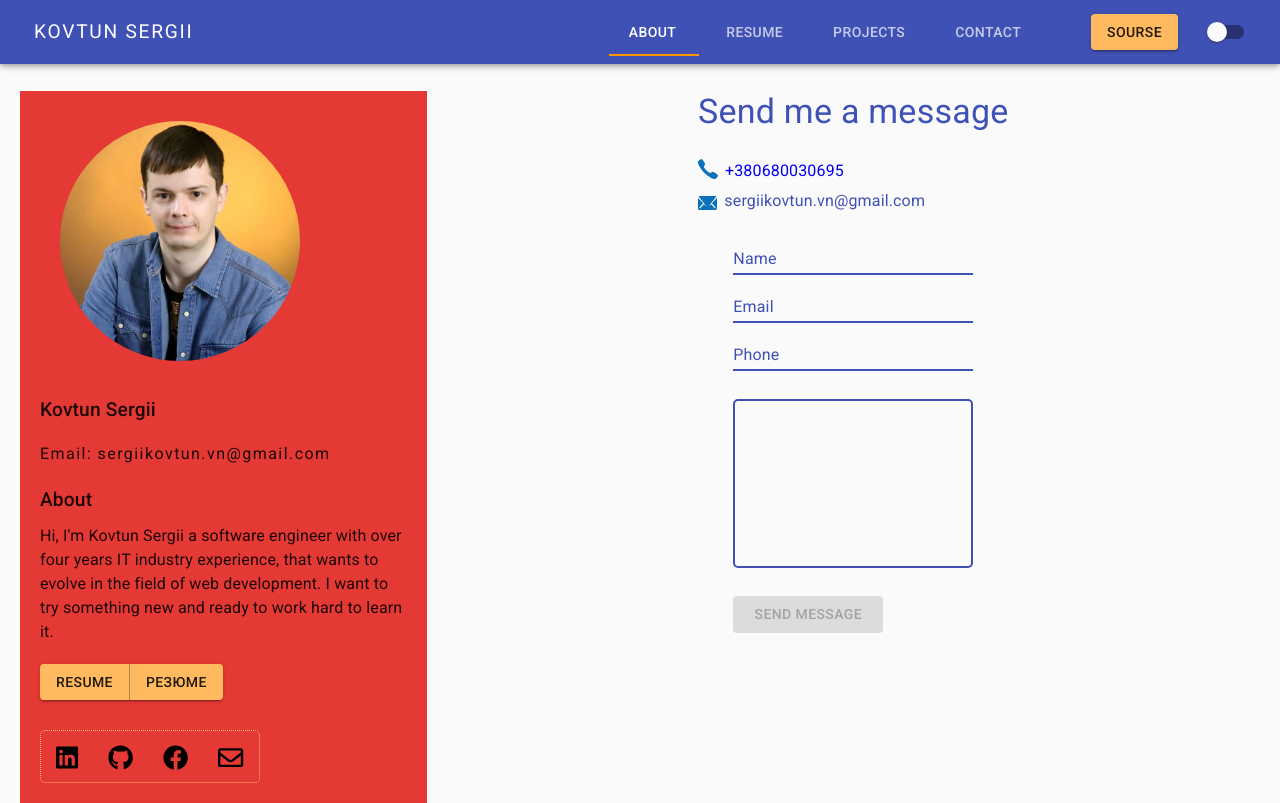
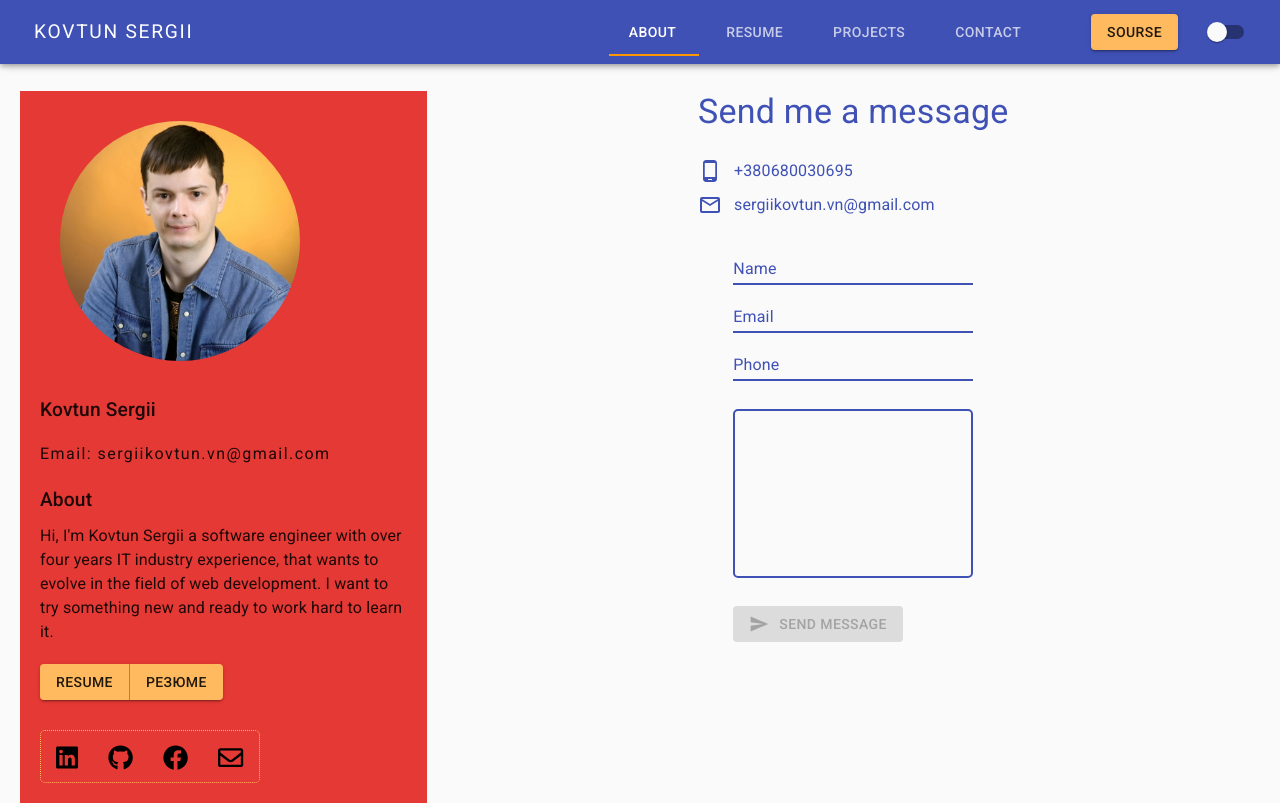
Before and after one commit to SergiiKov/cv, a React (Create React App) app: page /contact in a window 1280 px wide. Built offline with nearby package versions, Linux system fonts and the light colour scheme.

Commit message:
fix pages v3

```diff
--- a/src/App/App.jsx
+++ b/src/App/App.jsx
@@ -1,5 +1,5 @@
 import React from 'react';
-import { Switch, Route } from 'react-router-dom';
+import { BrowserRouter, Route, Switch } from "react-router-dom";
 
 import Header from '../components/header/header.component';
 import HomePage from '../pages/homepage/home-page';
@@ -16,6 +16,7 @@ import Grid from '@material-ui/core/Grid';
 function App() {
   return (
       <React.Fragment>
+             <BrowserRouter>
               <Header />
             <ThemeProvider theme={theme}>
               <Grid container>
@@ -33,6 +34,8 @@ function App() {
                   </Grid>
               </Grid>
               </ThemeProvider>
+             </BrowserRouter>
+
       </React.Fragment>
   );
 }
--- a/src/pages/contact/contact-page.jsx
+++ b/src/pages/contact/contact-page.jsx
@@ -10,18 +10,16 @@ import TextField from '@material-ui/core/TextField';
 import CircularProgress from '@material-ui/core/CircularProgress';
 import Snackbar from '@material-ui/core/Snackbar';
 
-import phoneIcon from '../../img/phone.svg';
-import emailIcon from '../../img/email.svg';
+import MailOutlineIcon from '@material-ui/icons/MailOutline';
+import PhoneAndroidIcon from '@material-ui/icons/PhoneAndroid';
+import SendIcon from '@material-ui/icons/Send';
+
 import Title from '../../components/ui/title';
 
 const useStyles = makeStyles((theme) => ({
     contactPage:{
       marginTop: '20px',
       // backgroundColor: '#fafafa'
-    },
-    contactPart:{
-      // border:`2px solid ${theme.palette.common.blue}`,
-      // backgroundColor: '#ef9a9a'
     },
     textField:{
       border:`2px solid ${theme.palette.common.blue}`,
@@ -116,7 +114,7 @@ const useStyles = makeStyles((theme) => ({
 
   const buttonContent = (
     <React.Fragment>
-      Send Message
+      <SendIcon fontSize="small" style={{marginRight:'0.5em'}}/>Send Message
     </React.Fragment>
   )
 
@@ -139,20 +137,20 @@ const useStyles = makeStyles((theme) => ({
                 </Grid>
                   <Grid item container style={{marginTop:'1em'}}>
                       <Grid item>
-                      <img src={phoneIcon} alt='phone number' style={{marginRight:'0.5em'}} />
+                        <PhoneAndroidIcon style={{marginRight:'0.5em'}} color="primary"  />
                       </Grid>
                       <Grid item>
                         <Typography
                         color='primary'
                           >
-                          <a style={{ fontSize:'1rem'}}
+                          <a   style={{color: theme.palette.common.blue, fontSize:'1rem'}}
                           href='tel:0680030695'>+380680030695</a>
                         </Typography>
                       </Grid>
                   </Grid>
                 <Grid item container style={{marginTop:'0.4em', marginBottom:'1em'}}>
                     <Grid item>
-                     <img src={emailIcon} alt='email' style={{marginRight:'0.5em', verticalAlign:'bottom'}} />
+                    <MailOutlineIcon style={{marginRight:'0.5em'}} color="primary"  />
                     </Grid>
                     <Grid item>
                        <Typography
```
Lines whose indentation alone changed are shown as unchanged.
